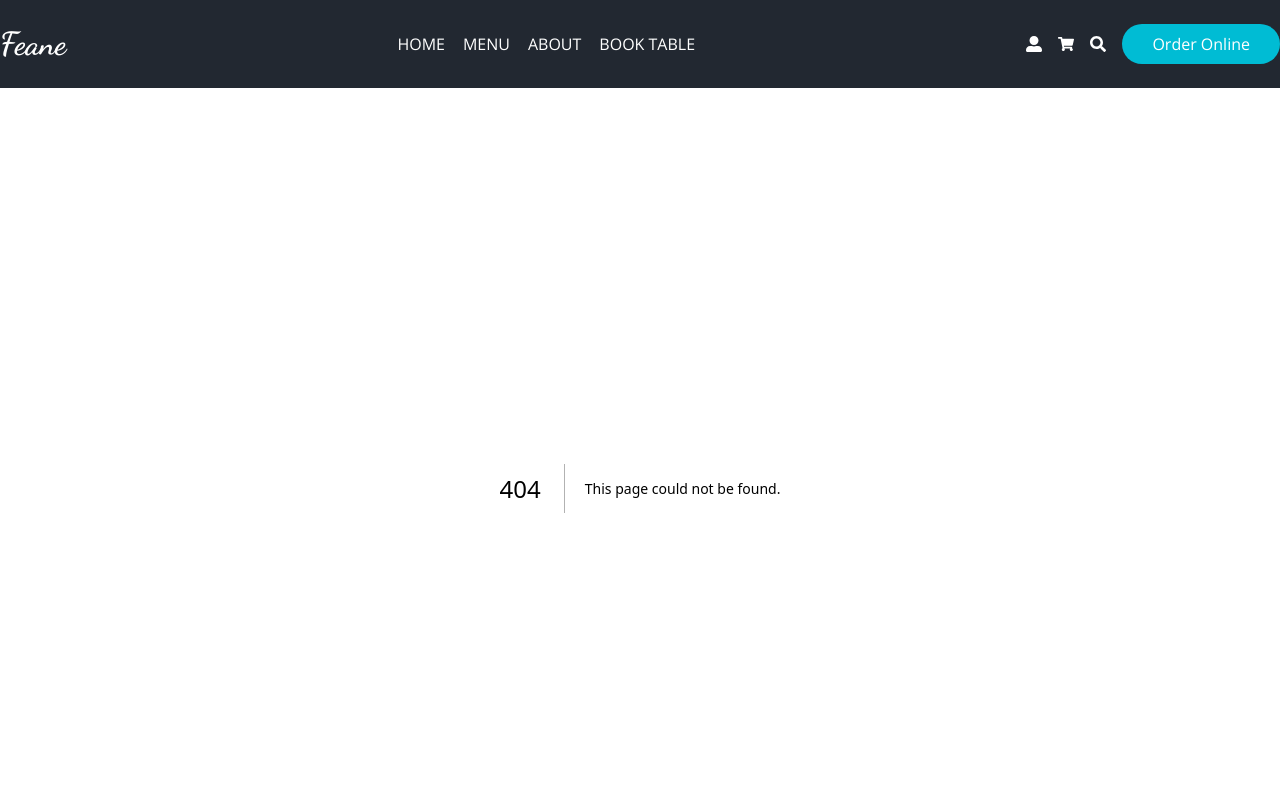
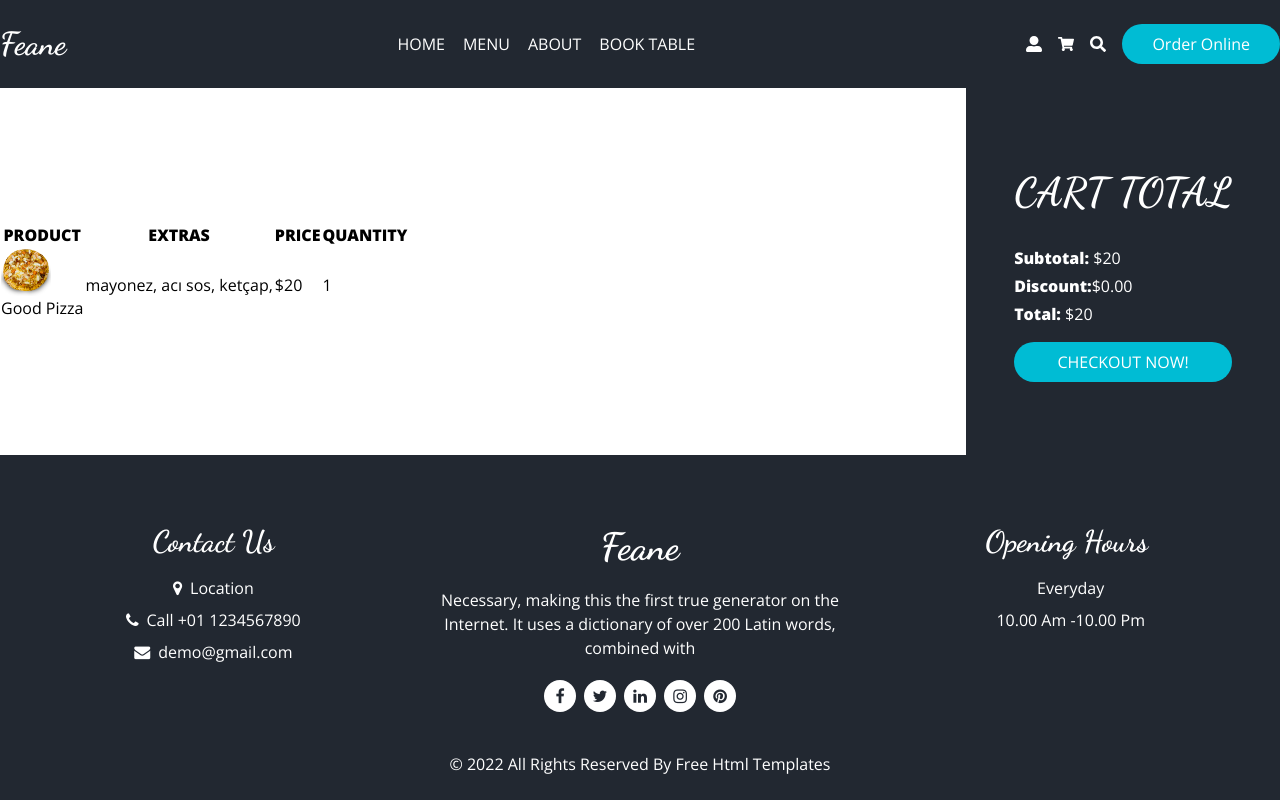
Before and after one commit to kerim-agayev/nextJsYemek, a Next.js app in the folder food_ordering/: page /cart in a window 1280 px wide. Before the commit this address had no page. Shown: the top 800 px of the page. Built offline with nearby package versions, Linux system fonts and the light colour scheme.

Commit message:
cart page total
cart page total

```diff
--- a/food_ordering/components/layout/Header.jsx
+++ b/food_ordering/components/layout/Header.jsx
@@ -52,9 +52,10 @@ const Header = () => {
             <FaUserAlt className="hover:text-primary transition-all cursor-pointer" />
           </Link>
 
-          <a href="#">
-          <FaShoppingCart className="hover:text-primary transition-all cursor-pointer" />
-          </a>
+          <Link href="/cart">
+            <FaShoppingCart className="hover:text-primary transition-all cursor-pointer" />
+
+          </Link>
 
           <button onClick={() => setIsSearchModal(true)}>
           <FaSearch className="hover:text-primary transition-all cursor-pointer" />
--- /dev/null
+++ b/food_ordering/pages/cart/index.jsx
@@ -0,0 +1,49 @@
+import Image from "next/image";
+import Title from "../../components/ui/Title";
+
+const Cart = () => {
+  return (
+    <div className="min-h-[calc(100vh_-_433px)]">
+      <div className="flex justify-between items-center">
+        <div className="min-h-[calc(100vh_-_433px)] flex items-center flex-1">
+          <table>
+            <thead>
+              <tr>
+                <th>PRODUCT</th>
+                <th>EXTRAS</th>
+                <th>PRICE</th>
+                <th>QUANTITY</th>
+              </tr>
+            </thead>
+            <tbody>
+              <tr>
+                <td>
+                  <Image src="/images/f1.png" alt="" width={50} height={50} />
+                  <span>Good Pizza</span>
+                </td>
+                <td>
+                  <span>mayonez, acı sos, ketçap,</span>
+                </td>
+                <td>$20</td>
+                <td>1</td>
+              </tr>
+            </tbody>
+          </table>
+        </div>
+        <div className="bg-secondary min-h-[calc(100vh_-_433px)] flex flex-col justify-center text-white p-12">
+          <Title addClass="text-[40px]">CART TOTAL</Title>
+
+          <div className="mt-6">
+            <b>Subtotal: </b>$20 <br />
+            <b className=" inline-block my-1">Discount: </b>$0.00 <br />
+            <b>Total: </b>$20
+          </div>
+
+          <button className="btn-primary mt-4">CHECKOUT NOW!</button>
+        </div>
+      </div>
+    </div>
+  );
+};
+
+export default Cart;
```
